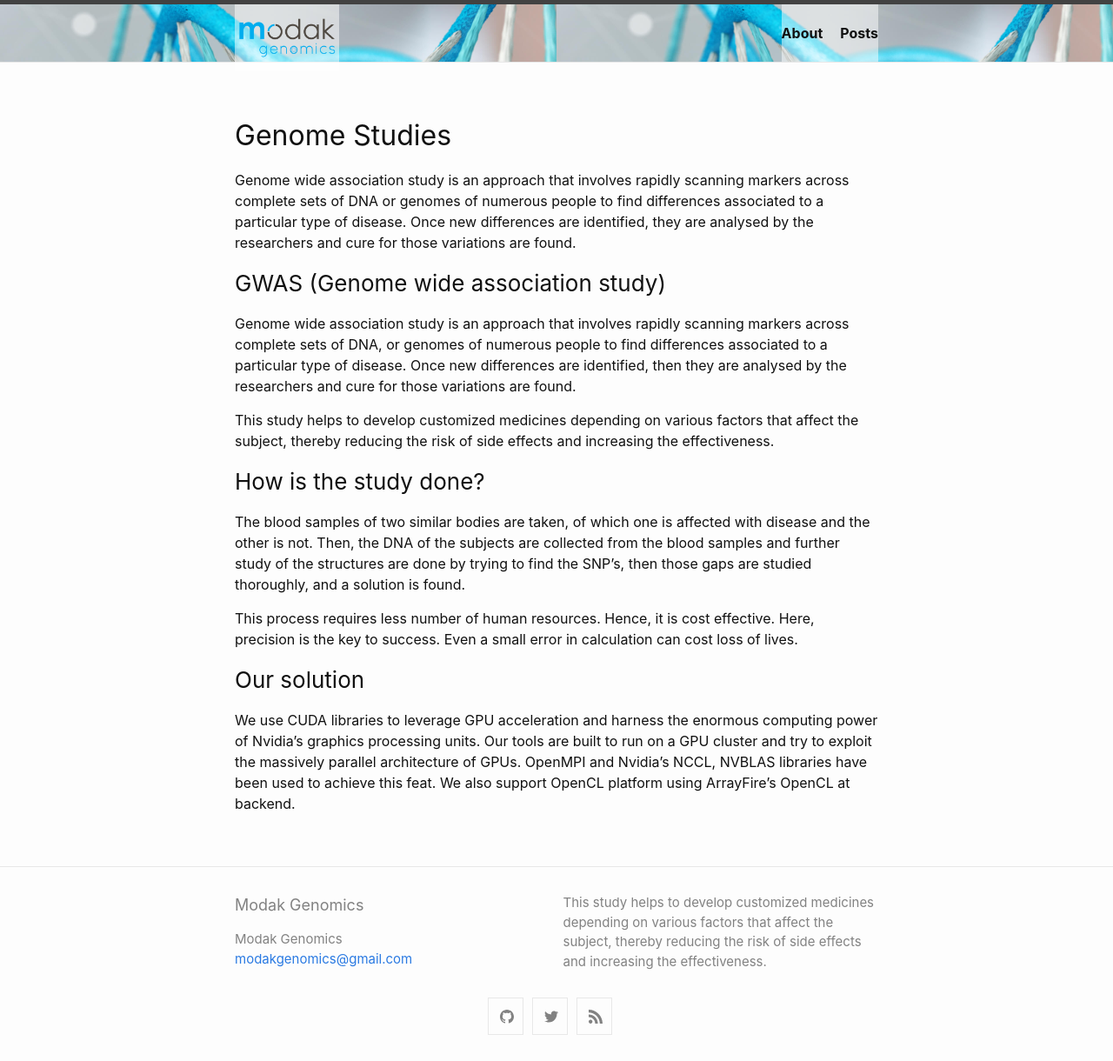
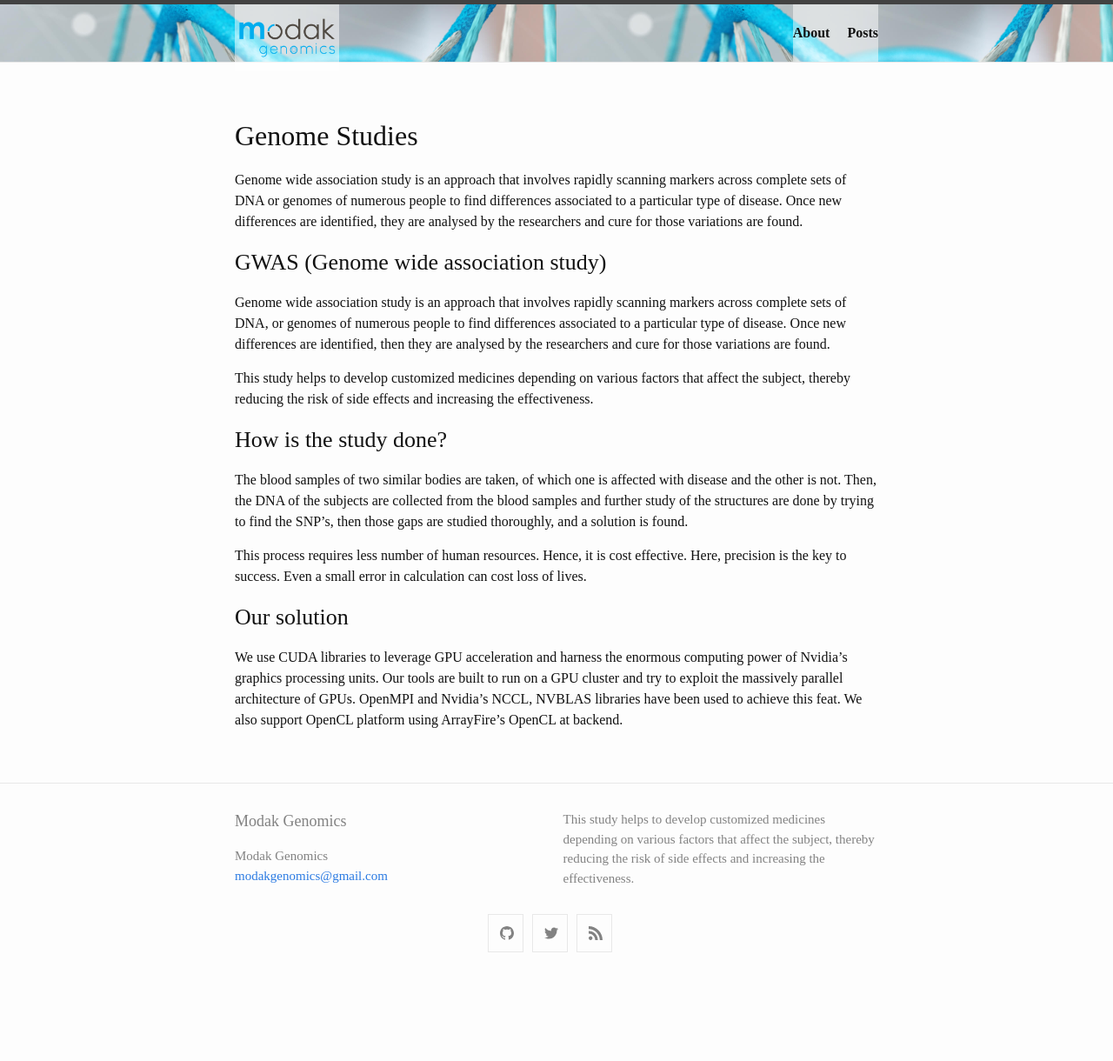
Before and after one commit to ModakGenomics/modakgenomics.github.io, a Jekyll site: the page built from index.md, in a window 1280 px wide. Shown: the whole page at 87% size. Built offline with Jekyll 4.4.1, drawn with Linux system fonts in a browser that asks for light colours; after the commit the page ends 1125 px from its top, so only the background shows below that.

Commit message:
ubuntu font is used

```diff
--- a/_sass/minima/_base.scss
+++ b/_sass/minima/_base.scss
@@ -254,3 +254,9 @@
     border: 1px solid $grey-color-light;
   }
 }
+
+
+html *
+{
+   font-family: Ubuntu !important;
+}
```
